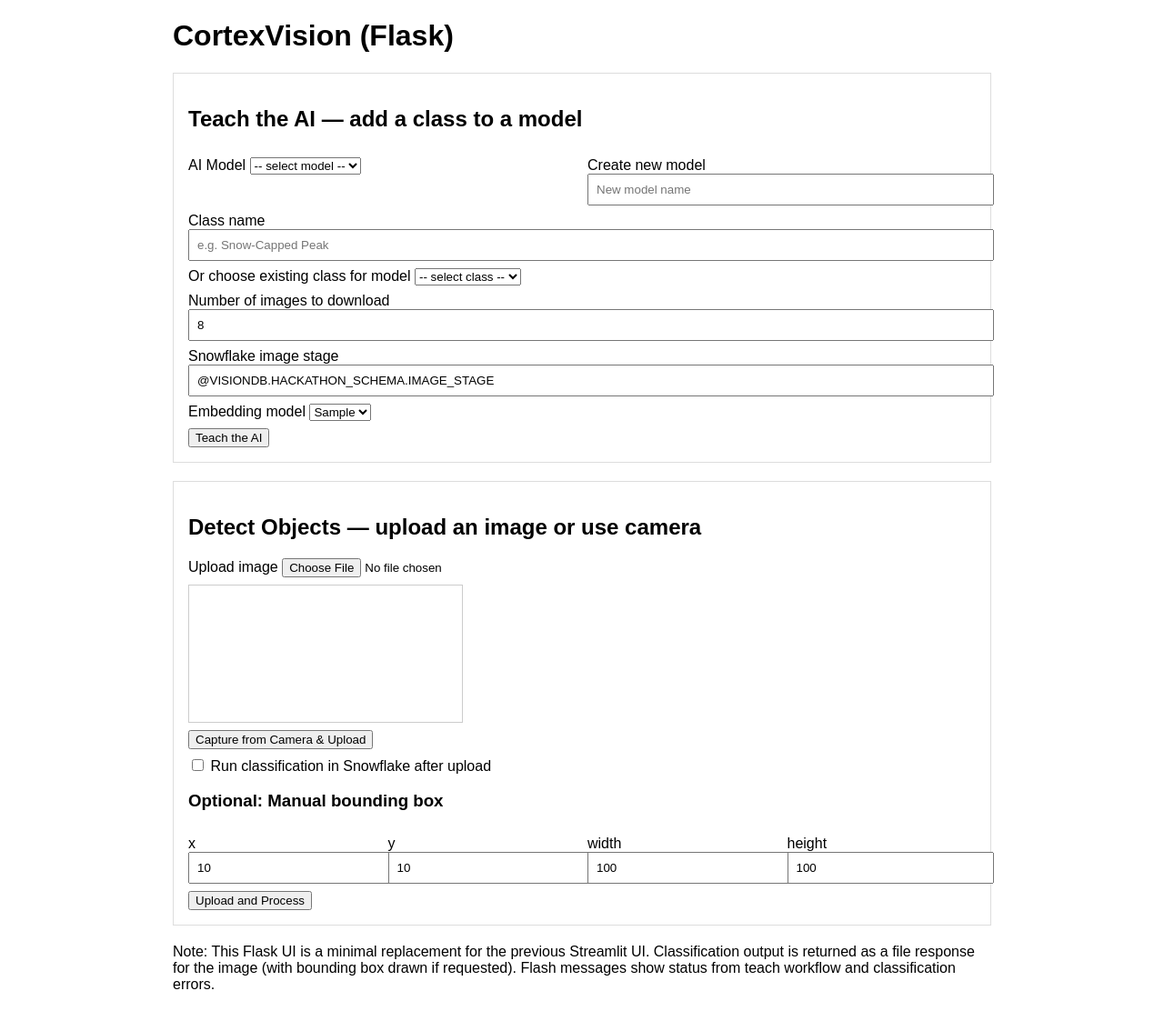
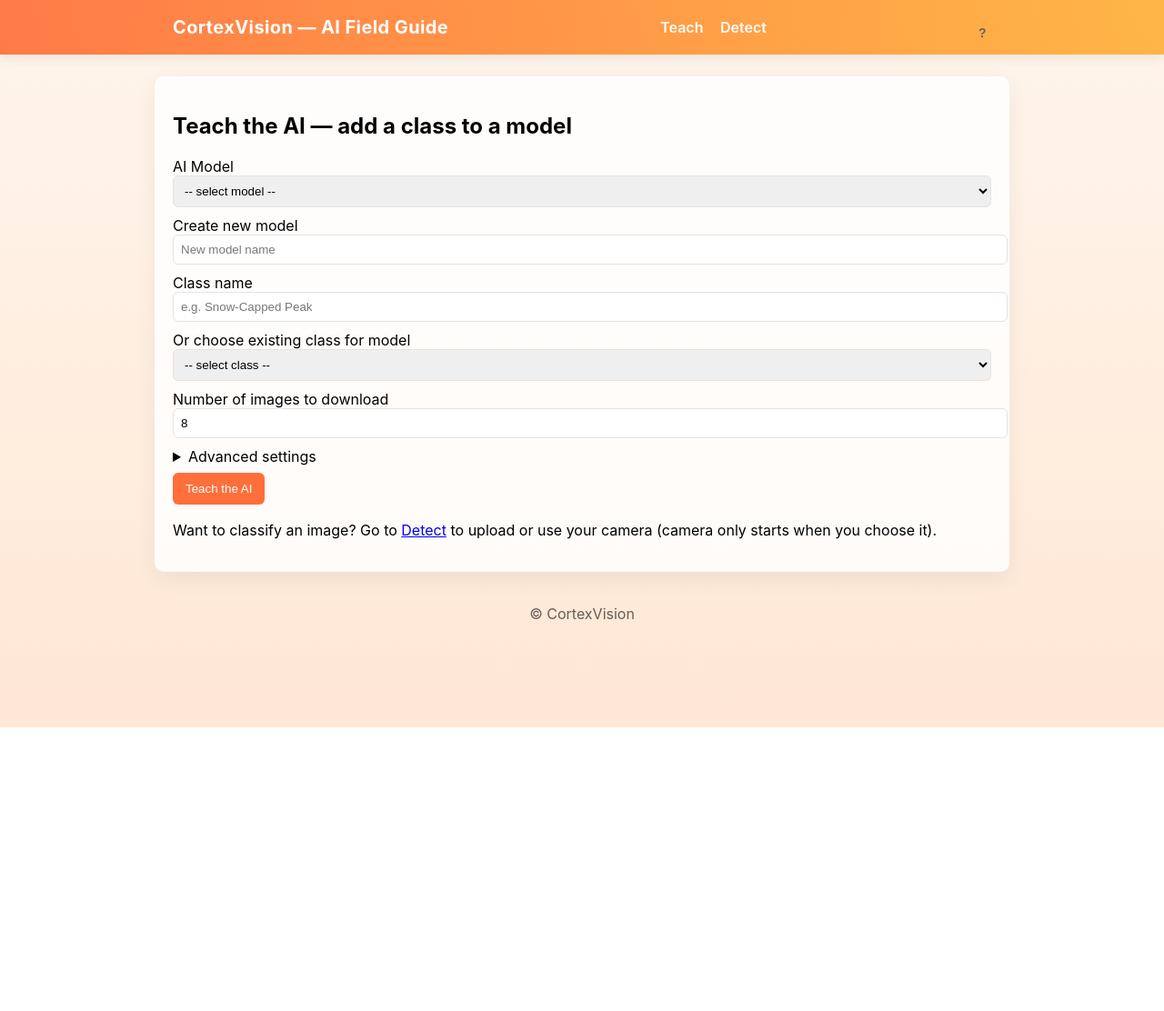
Before and after one commit to EthanWellner-dev/HackPHS, a Flask app: template CortexVision/templates/index.html in a window 1280 px wide. Shown: the whole page at 91% size. After the commit the page ends 800 px from the top, so only its background shows below. Run offline with Flask 3, Linux system fonts and the light colour scheme; the template is opened without the code that fills it: most values are stand-ins (such as "Sample title", 1, 10 or a date in 2020).

Commit message:
App Version 2 - Stable

```diff
--- a/CortexVision/app.py
+++ b/CortexVision/app.py
@@ -1,11 +1,13 @@
 from flask import Flask, render_template, request, redirect, url_for, send_file, flash, jsonify
 import pandas as pd
+import base64
+import threading
 from snowflake.connector import connect
 import os
 from pathlib import Path
 import tempfile
 import io
-from PIL import Image, ImageDraw
+from PIL import Image
 import time
 
 from snowflake_conn import CustomSnowflake
@@ -157,9 +159,74 @@ def teach():
         flash("Please provide both model and class names.", "error")
         return redirect(url_for("index"))
 
-    ok, message = teach_workflow(model_name, class_name, num_images, image_source_dir, stage_name, embed_model)
-    flash(message, "success" if ok else "error")
-    return redirect(url_for("index"))
+    # If no explicit image_source_dir provided, scrape first and then run training in background
+    def _safe(name: str) -> str:
+        return "".join(c for c in name if c.isalnum() or c in (' ', '-', '_')).strip().replace(' ', '_')
+
+    model_safe = _safe(model_name)
+    class_safe = _safe(class_name)
+    out_dir = os.path.join(os.path.abspath(os.path.dirname(__file__)), 'images', model_safe, class_safe)
+    os.makedirs(out_dir, exist_ok=True)
+
+    if not image_source_dir:
+        # Scrape images first (synchronous) then show a training page while background training runs
+        scraper = WebScraper()
+        ok = scraper.download_google_images(class_name, num_images=num_images, output_dir=out_dir)
+        try:
+            scraper.close()
+        except Exception:
+            pass
+        if not ok:
+            flash(f"Scraper failed to download images for '{class_name}'", "error")
+            return redirect(url_for('index'))
+
+        # start background thread to run remaining training steps
+        def _background_train():
+            csf = CustomSnowflake.from_env()
+            try:
+                csf.connect()
+                try:
+                    csf.add_model(model_name)
+                except Exception:
+                    pass
+                class_id = csf.get_next_class_id()
+                stage_target = f"{stage_name}/{model_safe}/{class_safe}"
+                try:
+                    upload_result = csf.put_file(out_dir, stage_target)
+                    inserted = csf.insert_image_metadata_from_local_dir(out_dir, stage_target, caption=class_name)
+                    csf.add_class_embedding(class_id=class_id, class_name=class_name)
+                    try:
+                        csf.add_class_to_model(model_name, class_name)
+                    except Exception:
+                        pass
+                    try:
+                        if csf._conn:
+                            csf._conn.commit()
+                    except Exception:
+                        pass
+                except Exception:
+                    try:
+                        if csf._conn:
+                            csf._conn.rollback()
+                    except Exception:
+                        pass
+            except Exception:
+                pass
+            finally:
+                try:
+                    csf.close()
+                except Exception:
+                    pass
+
+        t = threading.Thread(target=_background_train, daemon=True)
+        t.start()
+        # Render a training page that shows a gif while the background job runs
+        return render_template('training.html')
+
+    else:
+        ok, message = teach_workflow(model_name, class_name, num_images, image_source_dir, stage_name, embed_model)
+        flash(message, "success" if ok else "error")
+        return redirect(url_for("index"))
 
 
 @app.route("/api/models", methods=["GET", "POST"])
@@ -208,20 +275,28 @@ def api_model_classes(model: str):
             pass
 
 
-def run_classification_on_uploaded(tmp_path: str, stage_name_detect: str):
+def run_classification_on_uploaded(tmp_path: str, stage_name_detect: str, model_name: str | None = None):
     csf = CustomSnowflake.from_env()
     try:
         csf.connect()
         put_res = csf.put_file(tmp_path, stage_name_detect)
         remote_basename = os.path.basename(tmp_path)
         stage_file = f"{stage_name_detect}/{remote_basename}"
+        # If a model_name is provided, restrict to classes registered for that model
+        embed_fn = 'snowflake-arctic-embed-m'
+        model_filter_sql = ''
+        if model_name:
+            # restrict to classes mapped to given model
+            model_filter_sql = f"JOIN VISIONDB.HACKATHON_SCHEMA.MODEL_CLASSES mc ON ce.CLASS_NAME = mc.CLASS_NAME AND mc.MODEL_NAME = '{model_name}'"
+
         classify_sql = f"""
         WITH img_vec AS (
-            SELECT SNOWFLAKE.CORTEX.EMBED_IMAGE_768('snowflake-arctic-embed-m', '{stage_file}') as image_vector
+            SELECT SNOWFLAKE.CORTEX.EMBED_IMAGE_768('{embed_fn}', '{stage_file}') as image_vector
         )
         SELECT ce.CLASS_ID, ce.CLASS_NAME,
             (ARRAY_SUM(ARRAY_ZIP(img_vec.image_vector, ce.TEXT_VECTOR, (x,y) -> x * y))) AS score
         FROM img_vec, VISIONDB.HACKATHON_SCHEMA.CLASS_EMBEDDINGS ce
+        {model_filter_sql}
         ORDER BY score DESC
         LIMIT 5;
         """
@@ -234,20 +309,35 @@ def run_classification_on_uploaded(tmp_path: str, stage_name_detect: str):
             pass
 
 
+@app.route("/detect", methods=["GET"])
+def detect_form():
+    # Render detect input page
+    return render_template('detect.html')
+
+
 @app.route("/detect", methods=["POST"])
 def detect():
-    file = request.files.get("image_file")
+    # Accept either a file upload (image_file) or a base64 image in image_data (from camera)
     stage_name_detect = request.form.get("stage_name_detect", os.environ.get("IMAGE_STAGE", "@VISIONDB.HACKATHON_SCHEMA.IMAGE_STAGE"))
 
-    if not file:
+    image_data = request.form.get('image_data')
+    file = request.files.get("image_file")
+
+    if not file and not image_data:
         flash("No file uploaded.", "error")
-        return redirect(url_for("index"))
+        return redirect(url_for("detect_form"))
 
     try:
-        img = Image.open(file.stream).convert("RGB")
+        if image_data:
+            # data URL -> decode
+            header, b64 = image_data.split(',', 1) if ',' in image_data else (None, image_data)
+            img_bytes = base64.b64decode(b64)
+            img = Image.open(io.BytesIO(img_bytes)).convert('RGB')
+        else:
+            img = Image.open(file.stream).convert("RGB")
     except Exception as e:
         flash(f"Failed to open uploaded image: {e}", "error")
-        return redirect(url_for("index"))
+        return redirect(url_for("detect_form"))
 
     # Save temporarily
     tmpf = tempfile.NamedTemporaryFile(delete=False, suffix=".jpg")
@@ -256,12 +346,11 @@ def detect():
 
     # Optionally run classification
     run_classify = request.form.get("run_classify") == "1"
-    classification = None
-    uploaded_files = None
+    classification = []
     if run_classify:
         try:
-            rows, put_res = run_classification_on_uploaded(tmpf.name, stage_name_detect)
-            uploaded_files = put_res.get("uploaded_files", []) if isinstance(put_res, dict) else None
+            detect_model = request.form.get('detect_model') or None
+            rows, put_res = run_classification_on_uploaded(tmpf.name, stage_name_detect, model_name=detect_model)
             if rows:
                 classification = pd.DataFrame(rows, columns=["CLASS_ID", "CLASS_NAME", "SCORE"]).to_dict(orient="records")
             else:
@@ -269,27 +358,12 @@ def detect():
         except Exception as e:
             flash(f"Classification failed: {e}", "error")
 
-    # If bounding box requested, draw and return the image directly
-    bx = int(request.form.get("bx", 0) or 0)
-    by = int(request.form.get("by", 0) or 0)
-    bw = int(request.form.get("bw", 0) or 0)
-    bh = int(request.form.get("bh", 0) or 0)
-    bbox_drawn = False
-    bbox_info = None
-    if bw > 0 and bh > 0:
-        draw = ImageDraw.Draw(img)
-        x0, y0, x1, y1 = bx, by, bx + bw, by + bh
-        draw.rectangle([x0, y0, x1, y1], outline="red", width=4)
-        bbox_drawn = True
-        bbox_info = (x0, y0, x1, y1)
-
-    # Prepare image bytes for inline display
+    # Prepare image bytes for inline display (base64)
     buf = io.BytesIO()
     img.save(buf, format="JPEG")
-    buf.seek(0)
+    img_b64 = base64.b64encode(buf.getvalue()).decode('ascii')
 
-    # Render index with embedded results by returning the template with context
-    return send_file(buf, mimetype="image/jpeg")
+    return render_template('detect_result.html', image_b64=img_b64, predictions=classification)
 
 
 if __name__ == "__main__":
--- a/CortexVision/static/css/style.css
+++ b/CortexVision/static/css/style.css
@@ -13,6 +13,14 @@ body::before{content:"";position:fixed;inset:0;pointer-events:none;background-im
 .header-inner{max-width:900px;margin:0 auto;display:flex;align-items:center;justify-content:space-between}
 .site-title{margin:0;font-size:20px;letter-spacing:0.4px}
 .site-nav a{color:rgba(255,255,255,0.95);margin-left:14px;text-decoration:none;font-weight:600}
+.help-btn{background:none;border:none;color:var(--muted);border-radius:50%;width:24px;height:24px;font-weight:700;cursor:pointer;vertical-align:middle;font-size:14px}
+.help-modal{display:none;position:fixed;inset:0;background:rgba(0,0,0,0.4);align-items:center;justify-content:center}
+.help-inner{max-width:520px;margin:80px auto;background:white;padding:18px;border-radius:8px;color:#333}
+/* File input styling and label-help layout */
+.file-input-wrap{border:2px dashed var(--accent2);border-radius:8px;padding:14px;text-align:center;background:rgba(255,255,255,0.6)}
+.file-input-wrap input[type="file"]{display:none}
+.file-input-wrap span{color:var(--accent1);display:block;margin:4px 0}
+.label-with-help{display:flex;align-items:center;gap:8px}
 .site-main{max-width:900px;margin:24px auto;padding:20px;background:rgba(255,255,255,0.85);border-radius:10px;box-shadow:0 6px 24px rgba(14,14,14,0.06)}
 .site-footer{text-align:center;color:var(--muted);padding:12px;margin-top:18px}
 form{border:0;padding:0}
--- a/CortexVision/static/webcam.js
+++ b/CortexVision/static/webcam.js
@@ -1,3 +1,65 @@
+// Camera control and capture, with enable/disable toggle
+(() => {
+  const useBtn = document.getElementById('useCameraBtn');
+  const captureBtn = document.getElementById('captureBtn');
+  const video = document.getElementById('webcamFeed');
+  const imageDataInput = document.getElementById('imageDataInput');
+  const form = document.getElementById('detectForm');
+  let stream = null;
+
+  function stopCamera() {
+    if (stream) {
+      stream.getTracks().forEach(track => track.stop());
+      stream = null;
+    }
+    video.style.display = 'none';
+    captureBtn.style.display = 'none';
+    useBtn.textContent = 'Use Camera';
+    useBtn.classList.add('secondary');
+  }
+
+  async function startCamera() {
+    if (stream) return;
+    try {
+      stream = await navigator.mediaDevices.getUserMedia({ video: true });
+      video.srcObject = stream;
+      video.style.display = 'block';
+      captureBtn.style.display = 'inline-block';
+      useBtn.textContent = 'Disable Camera';
+      useBtn.classList.remove('secondary');
+    } catch(err) {
+      alert('Unable to access camera: ' + err.message);
+    }
+  }
+
+  useBtn && useBtn.addEventListener('click', (e) => {
+    e.preventDefault();
+    if (stream) {
+      stopCamera();
+    } else {
+      startCamera();
+    }
+  });
+
+  captureBtn && captureBtn.addEventListener('click', (e) => {
+    e.preventDefault();
+    if (!stream) {
+      alert('Please click "Use Camera" first to start the camera.');
+      return;
+    }
+    const canvas = document.createElement('canvas');
+    canvas.width = video.videoWidth || 640;
+    canvas.height = video.videoHeight || 480;
+    const ctx = canvas.getContext('2d');
+    ctx.drawImage(video, 0, 0, canvas.width, canvas.height);
+    const dataUrl = canvas.toDataURL('image/jpeg', 0.9);
+    if (imageDataInput) imageDataInput.value = dataUrl;
+    // Submit the form with the base64 image in hidden input
+    if (form) form.submit();
+    // Clean up camera after capture
+    stopCamera();
+  });
+})();
 // Webcam capture helper. Expects elements with ids: webcamFeed, captureBtn, uploadInput
 const videoElement = document.getElementById('webcamFeed');
 const captureBtn = document.getElementById('captureBtn');
--- a/CortexVision/templates/base.html
+++ b/CortexVision/templates/base.html
@@ -14,8 +14,27 @@
           <a href="/">Teach</a>
           <a href="/detect">Detect</a>
         </nav>
+        <button id="helpBtn" title="Why change the image stage?" aria-label="Help" class="help-btn">?</button>
       </div>
     </header>
+
+    <div id="helpModal" class="help-modal" role="dialog" aria-hidden="true">
+      <div class="help-inner">
+        <h3>Why change the Snowflake image stage?</h3>
+        <p>The image stage controls where uploaded images are stored inside your Snowflake account (for PUT commands). You normally don't need to change this during the hackathon. Changing it is useful if you have a specific stage created in your account or are sharing a stage across projects.</p>
+        <p>Embedding model selection chooses which embedding engine produces image/text vectors for matching. The default works for demos.</p>
+        <div style="text-align:right"><button id="helpClose">Close</button></div>
+      </div>
+    </div>
+    <script>
+      document.addEventListener('DOMContentLoaded', function(){
+        const btn = document.getElementById('helpBtn');
+        const modal = document.getElementById('helpModal');
+        const close = document.getElementById('helpClose');
+        if(btn){ btn.addEventListener('click', ()=>{ modal.style.display='block'; modal.setAttribute('aria-hidden','false'); }); }
+        if(close){ close.addEventListener('click', ()=>{ modal.style.display='none'; modal.setAttribute('aria-hidden','true'); }); }
+      });
+    </script>
 
     <main class="site-main">
       {% block content %}{% endblock %}
--- a/CortexVision/templates/index.html
+++ b/CortexVision/templates/index.html
@@ -1,26 +1,6 @@
-<!doctype html>
-<html lang="en">
-  <head>
-    <meta charset="utf-8">
-    <meta name="viewport" content="width=device-width, initial-scale=1">
-    <title>CortexVision (Flask)</title>
-    <style>
-      body { font-family: Arial, sans-serif; margin: 20px; }
-      .container { max-width: 900px; margin: auto; }
-      form { border: 1px solid #ddd; padding: 16px; margin-bottom: 20px; }
-      label { display:block; margin-top:8px; }
-      input[type=text], input[type=number] { width: 100%; padding: 8px; }
-      .row { display:flex; gap:12px; }
-      .col { flex:1 }
-      .messages { margin-bottom: 12px }
-      .msg-success { color: green }
-      .msg-error { color: darkred }
-    </style>
-  </head>
-  <body>
-    <div class="container">
-      <h1>CortexVision (Flask)</h1>
+{% extends 'base.html' %}
 
+{% block content %}
   <div class="messages">
     {% with messages = get_flashed_messages(with_categories=true) %}
       {% if messages %}
@@ -65,75 +45,90 @@
       <input type="number" name="num_images" min="1" max="50" value="8">
     </label>
 
-        <label>Snowflake image stage
+    <details style="margin-top:10px">
+      <summary>Advanced settings</summary>
+      <div class="label-with-help">
+        <label style="margin-top:8px;flex:1">Snowflake image stage
           <input type="text" name="stage_name" value="{{ config.get('IMAGE_STAGE', '@VISIONDB.HACKATHON_SCHEMA.IMAGE_STAGE') }}">
         </label>
+        <button type="button" class="help-btn" title="About image stages" onclick="showStageHelp()">?</button>
+      </div>
 
-        <label>Embedding model
+      <div class="label-with-help">
+        <label style="margin-top:8px;flex:1">Embedding model
           <select name="embed_model">
             {% for em in embed_models %}
               <option value="{{ em }}">{{ em }}</option>
             {% endfor %}
           </select>
         </label>
+        <button type="button" class="help-btn" title="About embedding models" onclick="showModelHelp()">?</button>
+      </div>
+    </details>
+
+    <div id="stageHelp" class="help-modal" role="dialog" aria-hidden="true">
+      <div class="help-inner">
+        <h3>About Image Stages</h3>
+        <p>The image stage controls where uploaded images are stored inside your Snowflake account (for PUT commands). You normally don't need to change this during the hackathon. Changing it is useful if you have a specific stage created in your account or are sharing a stage across projects.</p>
+        <div style="text-align:right"><button onclick="hideStageHelp()">Close</button></div>
+      </div>
+    </div>
+
+    <div id="modelHelp" class="help-modal" role="dialog" aria-hidden="true">
+      <div class="help-inner">
+        <h3>About Embedding Models</h3>
+        <p>The embedding model selection chooses which embedding engine produces image/text vectors for matching. The default model works well for most demos and hackathon projects. You might change this if you need specialized embeddings or are using a custom model.</p>
+        <div style="text-align:right"><button onclick="hideModelHelp()">Close</button></div>
+      </div>
+    </div>
 
     <div style="margin-top:8px"><button type="submit">Teach the AI</button></div>
   </form>
 
-      <form action="/detect" method="post" enctype="multipart/form-data" id="detectForm">
-        <h2>Detect Objects — upload an image or use camera</h2>
-        <label>Upload image
-          <input type="file" name="image_file" id="uploadFileInput" accept="image/png,image/jpeg">
-        </label>
-        <!-- Hidden input that webcam.js will populate when capturing -->
-        <input type="file" name="image_file" id="cameraImageInput" style="display:none">
-
-        <div style="margin-top:8px">
-          <video id="webcamFeed" autoplay muted playsinline style="max-width:100%; border:1px solid #ccc; display:block; margin-bottom:8px"></video>
-          <button id="captureBtn">Capture from Camera & Upload</button>
-        </div>
-        <label>
-          <input type="checkbox" name="run_classify" value="1"> Run classification in Snowflake after upload
-        </label>
-
-        <h3>Optional: Manual bounding box</h3>
-        <div class="row">
-          <div class="col"><label>x <input type="number" name="bx" value="10" min="0"></label></div>
-          <div class="col"><label>y <input type="number" name="by" value="10" min="0"></label></div>
-          <div class="col"><label>width <input type="number" name="bw" value="100" min="0"></label></div>
-          <div class="col"><label>height <input type="number" name="bh" value="100" min="0"></label></div>
-        </div>
-
-        <div style="margin-top:8px"><button type="submit">Upload and Process</button></div>
-      </form>
+  <p style="margin-top:18px">Want to classify an image? Go to <a href="/detect">Detect</a> to upload or use your camera (camera only starts when you choose it).</p>
 
   <script>
-        // Populate classes when model changes
-        document.getElementById('modelSelect').addEventListener('change', async function(e){
-          const model = e.target.value;
-          const sel = document.getElementById('classSelect');
-          sel.innerHTML = '<option value="">-- select class --</option>';
-          if(!model) return;
+    // Populate classes when model changes. Also disable existing-class dropdown when a model is selected (per request).
+    (function(){
+      const modelSelect = document.getElementById('modelSelect');
+      const classSelect = document.getElementById('classSelect');
+      const classNameInput = document.getElementById('className');
+
+      async function refreshClasses(model){
+        classSelect.innerHTML = '<option value="">-- select class --</option>';
+        if(!model){ classSelect.disabled = false; return; }
+        // When an existing model is chosen, disable choosing existing class for model (user requested this behavior)
+        classSelect.disabled = true;
         try{
           const resp = await fetch('/api/models/' + encodeURIComponent(model) + '/classes');
           const data = await resp.json();
+          // we'll not enable the select; populate it but leave disabled
           if(data && data.classes){
             for(const c of data.classes){
-                const o = document.createElement('option'); o.value = c; o.text = c; sel.appendChild(o);
+              const o = document.createElement('option'); o.value = c; o.text = c; classSelect.appendChild(o);
             }
           }
         }catch(err){ console.warn(err); }
+      }
+
+      modelSelect.addEventListener('change', function(e){
+        const model = e.target.value;
+        refreshClasses(model);
+        // Also clear the typed class name to encourage typing a new one
+        if(model){ classNameInput.value = ''; }
       });
 
       // if user chooses existing class from dropdown, copy into class_name text input on change
-        document.getElementById('classSelect').addEventListener('change', function(e){
-          if(e.target.value){ document.getElementById('className').value = e.target.value; }
+      classSelect.addEventListener('change', function(e){
+        if(e.target.value){ classNameInput.value = e.target.value; }
       });
+
+    })();
+
+    // Help modal controls
+    function showStageHelp(){ document.getElementById('stageHelp').style.display='flex'; }
+    function hideStageHelp(){ document.getElementById('stageHelp').style.display='none'; }
+    function showModelHelp(){ document.getElementById('modelHelp').style.display='flex'; }
+    function hideModelHelp(){ document.getElementById('modelHelp').style.display='none'; }
   </script>
-
-      <script src="/static/webcam.js"></script>
-
-      <p>Note: This Flask UI is a minimal replacement for the previous Streamlit UI. Classification output is returned as a file response for the image (with bounding box drawn if requested). Flash messages show status from teach workflow and classification errors.</p>
-    </div>
-  </body>
-</html>
+{% endblock %}
--- /dev/null
+++ b/CortexVision/tmp_patch.py
@@ -0,0 +1 @@
+# placeholder to ensure apply_patch tool works
```
Also changed, not shown: CortexVision/templates/detect.html (+31 -6 lines). Lines whose indentation alone changed are shown as unchanged.
